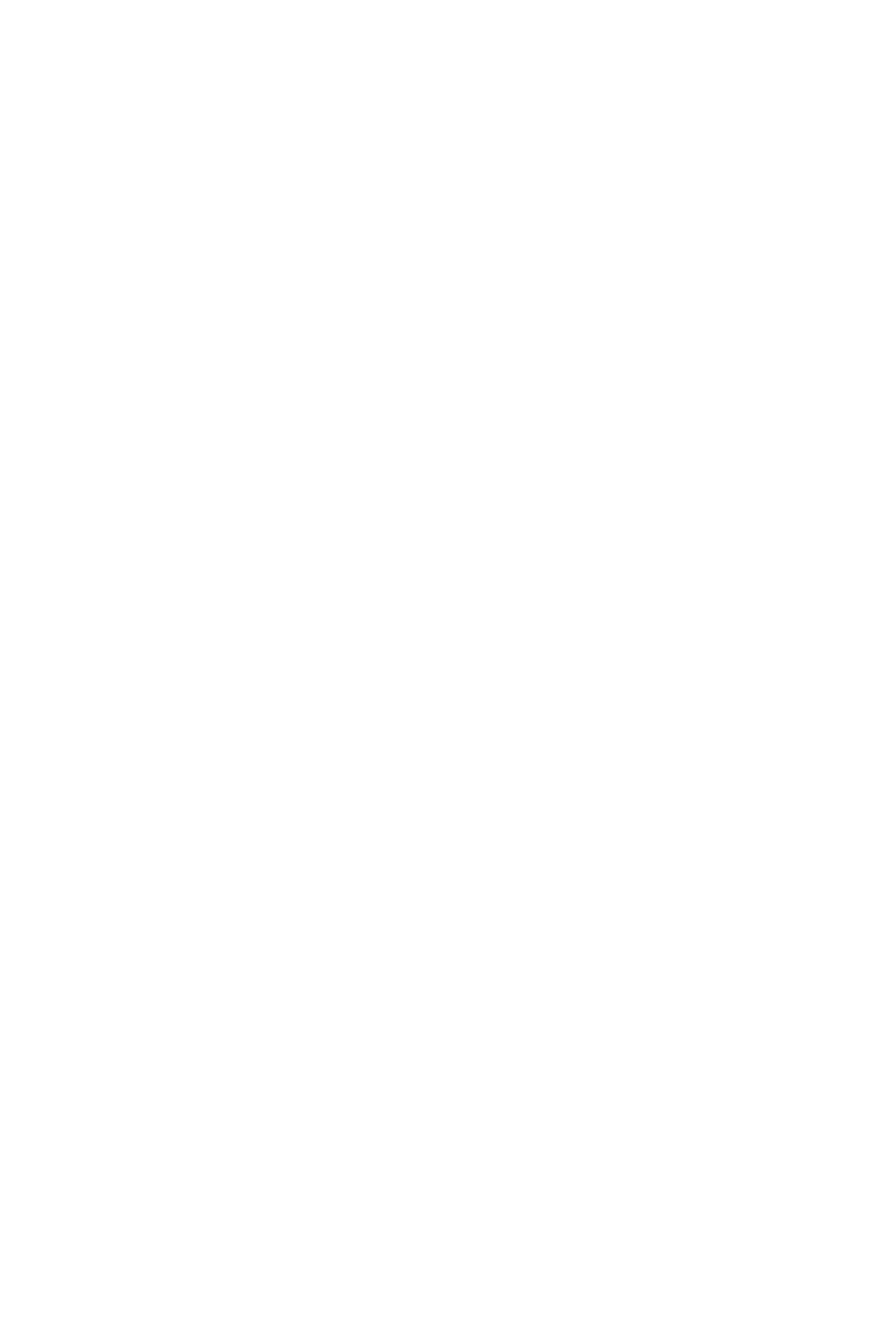
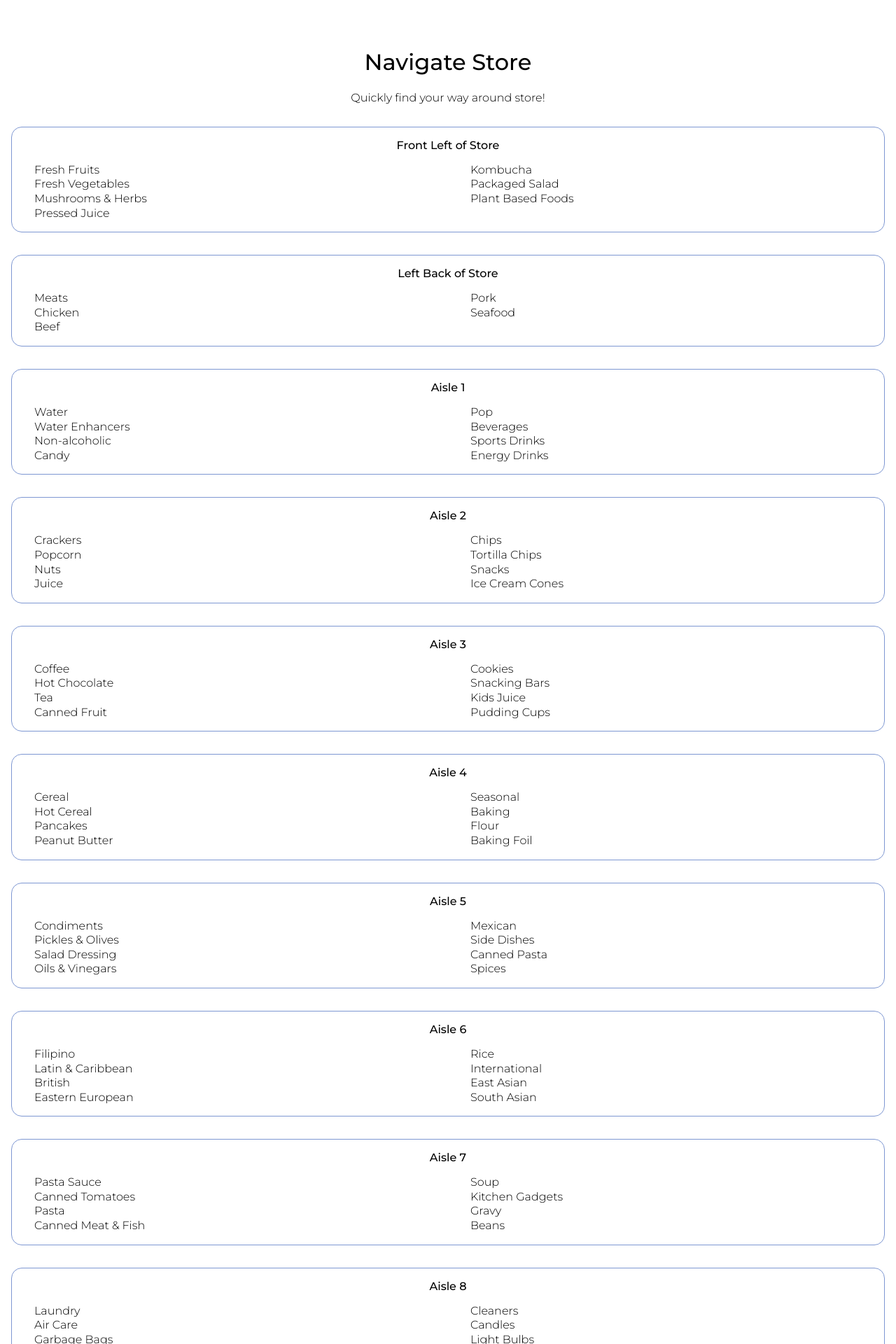
Before and after one commit to vanessa-tm/capstone, a React (Vite) app in the folder capstone-app/: page /store-setup in a window 1280 px wide. Shown: the part 160-2080 px from the top of the page at 70% size. Before the commit the page ends 800 px from the top, so only its background shows below. Built offline with nearby package versions, Linux system fonts and the light colour scheme.

Commit message:
create json file and sync with store setup data

```diff
--- a/capstone-app/src/App.scss
+++ b/capstone-app/src/App.scss
@@ -1,3 +1,7 @@
+* {
+    font-family: "Montserrat";
+}
+
 body {
     margin: 0;
 }
--- a/capstone-app/src/components/Header/Header.jsx
+++ b/capstone-app/src/components/Header/Header.jsx
@@ -1,5 +1,6 @@
 import "./Header.scss";
 import logo from "../../assets/logo/quicklist-high-resolution-logo.png";
+import { Link } from "react-router-dom";
 
 
 function Header(){
@@ -8,13 +9,16 @@ function Header(){
         <div className="header">
             <img className="header__logo" src={logo} alt="logo image" />
             <div className="header__menu">
-                <p className="header__home">Home</p>
-                <p className="header__store">Store Setup</p>
+                <Link to="/grocery-lists" className="header__link">
+                    <p className="header__home">Home</p>
+                </Link>
+
+                <Link to="/store-setup" className="header__link">
+                    <p className="header__store">Store Setup</p>
+                </Link>
+
             </div>
         </div>
-
-
-
     );
 
 
--- a/capstone-app/src/components/Header/Header.scss
+++ b/capstone-app/src/components/Header/Header.scss
@@ -14,10 +14,14 @@
         justify-content: space-around;
         padding: 0 0.25rem;
         align-items: center;
-        color: white;
         font-size: 1rem;
         font-family: "Montserrat";
         font-weight: 500;
         flex-grow: 1;
     }
+
+    &__link {
+        text-decoration: none;
+        color: white;
+    }
 }
--- /dev/null
+++ b/capstone-app/src/data/aisleData.json
@@ -0,0 +1,121 @@
+[
+   {
+    "aisleNumber": "Front Left of Store",
+    "items": [
+      ["Fresh Fruits", "Fresh Vegetables", "Mushrooms & Herbs", "Pressed Juice"],
+      ["Kombucha", "Packaged Salad", "Plant Based Foods"]
+    ]
+  },
+  {
+    "aisleNumber": "Left Back of Store",
+    "items": [
+      ["Meats", "Chicken", "Beef"],
+      ["Pork", "Seafood"]
+    ]
+  },
+  {
+    "aisleNumber": " Aisle 1",
+    "items": [
+      ["Water", "Water Enhancers", "Non-alcoholic", "Candy"],
+      ["Pop", "Beverages", "Sports Drinks", "Energy Drinks"]
+    ]
+  },
+  {
+    "aisleNumber": "Aisle 2",
+    "items": [
+      ["Crackers", "Popcorn", "Nuts", "Juice"],
+      ["Chips", "Tortilla Chips", "Snacks", "Ice Cream Cones"]
+    ]
+  },
+  {
+    "aisleNumber": "Aisle 3",
+    "items": [
+      ["Coffee", "Hot Chocolate", "Tea", "Canned Fruit"],
+      ["Cookies", "Snacking Bars", "Kids Juice", "Pudding Cups"]
+    ]
+  },
+  {
+    "aisleNumber": "Aisle 4",
+    "items": [
+      ["Cereal", "Hot Cereal", "Pancakes", "Peanut Butter"],
+      ["Seasonal", "Baking", "Flour", "Baking Foil"]
+    ]
+  },
+  {
+    "aisleNumber": "Aisle 5",
+    "items": [
+      ["Condiments", "Pickles & Olives", "Salad Dressing", "Oils & Vinegars"],
+      ["Mexican", "Side Dishes", "Canned Pasta", "Spices"]
+    ]
+  },
+  {
+    "aisleNumber": "Aisle 6",
+    "items": [
+      ["Filipino", "Latin & Caribbean", "British", "Eastern European"],
+      ["Rice", "International", "East Asian", "South Asian"]
+    ]
+  },
+  {
+    "aisleNumber": "Aisle 7",
+    "items": [
+      ["Pasta Sauce", "Canned Tomatoes", "Pasta", "Canned Meat & Fish"],
+      ["Soup", "Kitchen Gadgets", "Gravy", "Beans"]
+    ]
+  },
+  {
+    "aisleNumber": "Aisle 8",
+    "items": [
+      ["Laundry", "Air Care", "Garbage Bags", "Dish Soap"],
+      ["Cleaners", "Candles", "Light Bulbs", "Charcoal"]
+    ]
+  },
+  {
+    "aisleNumber": "Aisle 9",
+    "items": [
+      ["Organic Foods", "Organic Snacks", "Herbal Remedies", "Deodorant"],
+      ["Hair Care", "Personal Wash", "Oral Care", "Shave"]
+    ]
+  },
+  {
+    "aisleNumber": "Aisle 10 - Organics",
+    "items": [
+      ["Pastas & Sauces", "Condiments & Spreads", "Soups"],
+      ["Baking", "Gluten Free", "Beverage Supplements"]
+    ]
+  },
+  {
+    "aisleNumber": "Aisle 11",
+    "items": [
+      ["Non-Dairy", "Protein Bars", "Foot Care", "Vitamins"],
+      ["Organic Cereal", "Whole Food", "Natural Beauty", "Incontinence"]
+    ]
+  },
+  {
+    "aisleNumber": "Aisle 12",
+    "items": [
+      ["Dog Food", "Cat Food", "Table Top", "Foils & Wraps"],
+      ["Bath Tissue", "Paper Towels", "Baby Food", "Greeting Cards"]
+    ]
+  },
+  {
+    "aisleNumber": "Aisle 13",
+    "items": [
+      ["Eggs", "Margarine", "Yogourt", "Cheese"],
+      ["Frozen Foods", "Dinners & Entrees", "Personal Pizza", "Pizza"]
+    ]
+  },
+  {
+    "aisleNumber": "Aisle 14",
+    "items": [
+      ["Frozen Fruit", "Frozen Vegetables", "Frozen Fries", "Hashbrowns"],
+      ["Breakfast", "Dessert", "Ice Cream", "Novelties"]
+    ]
+  },
+   {
+    "aisleNumber": "Right of Store",
+    "items": [
+      ["Take-out Foods", "Bakery"],
+      ["Deli", "Speciality Cheese"]
+    ]
+  }
+]
--- a/capstone-app/src/pages/GroceryList/GroceryList.jsx
+++ b/capstone-app/src/pages/GroceryList/GroceryList.jsx
@@ -1,7 +1,24 @@
+import "./GroceryList.scss";
+
 
 function GroceryList() {
     return (
         <>
+            <div className="hero">
+                <h1 className="hero__title">My Grocery Lists</h1>
+                <p className="hero__subtitle">Manage all your shopping lists in one place</p>
+
+            </div>
+            <div className="hero__button-container">
+                <button className="hero__button">Create New List</button>
+            </div>
+
+            {/* individual list */}
+
+            <div>
+
+            </div>
+
         </>
     );
 
--- a/capstone-app/src/pages/GroceryList/GroceryList.scss
+++ b/capstone-app/src/pages/GroceryList/GroceryList.scss
@@ -0,0 +1,29 @@
+@use "../../styles/partials/variables" as *;
+@use "../../styles/partials/fonts" as *;
+
+.hero {
+    text-align: center;
+    font-family: "Montserrat";
+    padding-top: 3rem;
+
+    &__title {
+        font-weight: 500;
+    }
+
+    &__subtitle {
+        font-weight: 300;
+    }
+
+    &__button-container {
+        text-align: end;
+        margin: 2rem;
+    }
+
+    &__button {
+        border-radius: 25px;
+        padding: 1rem;
+        border: none;
+
+    }
+
+}
--- a/capstone-app/src/pages/GroceryListEdit/GroceryListEdit.jsx
+++ b/capstone-app/src/pages/GroceryListEdit/GroceryListEdit.jsx
@@ -1,6 +1,11 @@
+import "./GroceryListEdit.scss";
+
 function GroceryListEdit() {
     return (
         <>
+            <div className="grocery-edit">
+                <h1 className="grocery-edit__title">New List</h1>
+            </div>
         </>
     );
 
--- a/capstone-app/src/pages/GroceryListEdit/GroceryListEdit.scss
+++ b/capstone-app/src/pages/GroceryListEdit/GroceryListEdit.scss
@@ -0,0 +1,6 @@
+
+.grocery-edit {
+    text-align: center;
+    font-family: "Montserrat";
+    padding-top: 3rem;
+}
--- a/capstone-app/src/pages/StoreSetup/StoreSetup.jsx
+++ b/capstone-app/src/pages/StoreSetup/StoreSetup.jsx
@@ -1,6 +1,31 @@
+import "./StoreSetup.scss";
+import aisleData from "../../data/aisleData.json";
+
 function StoreSetup() {
     return (
         <>
+            <div className="store-setup">
+                <h1 className="store-setup__title">Navigate Store</h1>
+                <p className="store-setup__subtitle">Quickly find your way around store!</p>
+            </div>
+
+            {aisleData.map((aisle, index) => (
+        <div className="store-setup__aisle" key={index}>
+          <p className="store-setup__aisle-number">{aisle.aisleNumber}</p>
+          <ul className="store-setup__list">
+            {aisle.items.map((group, groupIndex) => (
+              <div className="store-setup__list-container" key={groupIndex}>
+                {group.map((item, itemIndex) => (
+                  <li className="store-setup__item" key={itemIndex}>
+                    {item}
+                  </li>
+                ))}
+              </div>
+            ))}
+          </ul>
+        </div>
+      ))}
+
         </>
     );
 
--- a/capstone-app/src/pages/StoreSetup/StoreSetup.scss
+++ b/capstone-app/src/pages/StoreSetup/StoreSetup.scss
@@ -0,0 +1,43 @@
+@use "../../styles/partials/variables" as *;
+@use "../../styles/partials/fonts" as *;
+
+.store-setup {
+    text-align: center;
+    font-family: "Montserrat";
+    padding-top: 3rem;
+
+    &__title {
+        font-weight: 500;
+    }
+
+    &__subtitle {
+        font-weight: 300;
+    }
+
+    &__aisle {
+        border: solid 1px #7e97d2;
+        border-radius: 15px;
+        margin: 2rem 1rem 1rem 1rem;
+    }
+
+    &__aisle-number {
+        text-align: center;
+    }
+
+    &__list-container {
+        width: 100%;
+    }
+
+    &__list {
+        display: flex;
+        list-style: none;
+        padding-left: 0;
+    }
+
+    &__item {
+        font-weight: 300;
+        padding-left: 2rem;
+        padding-bottom: 0.1rem;
+    }
+
+}
```
